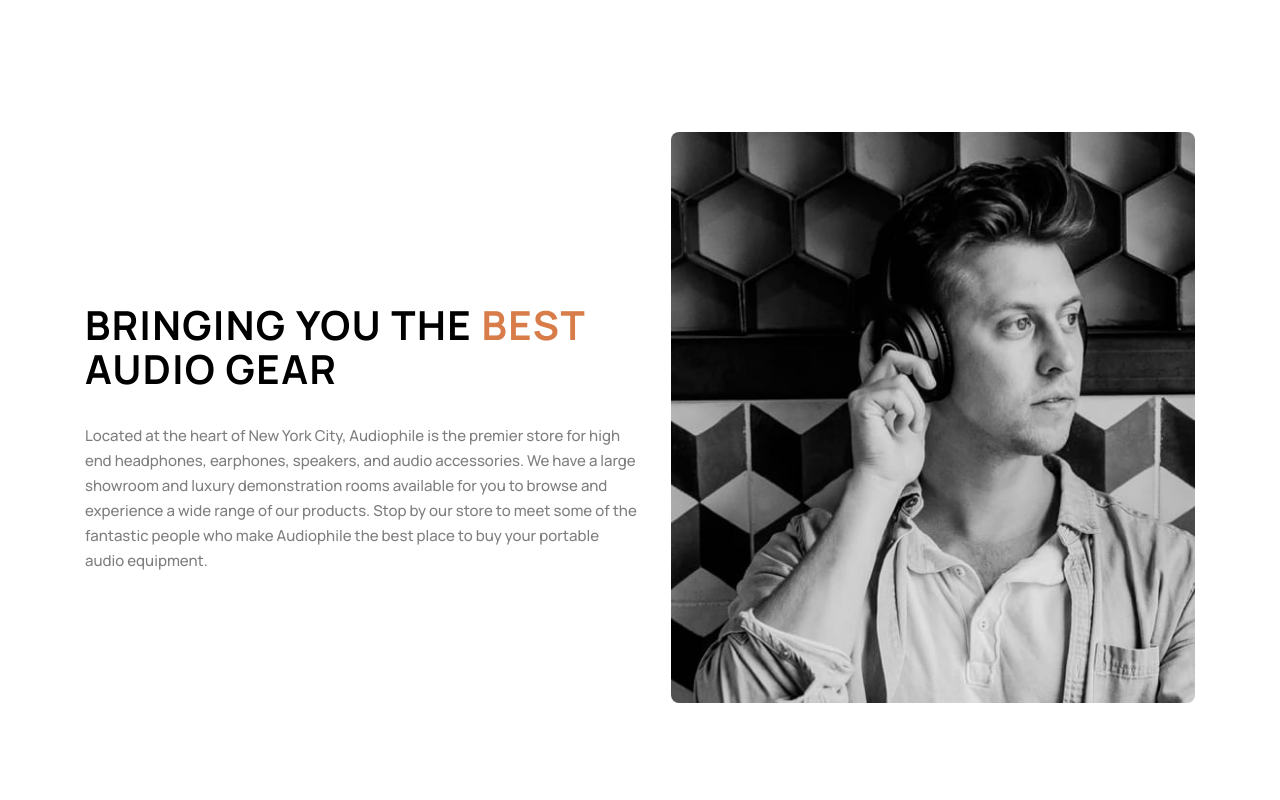
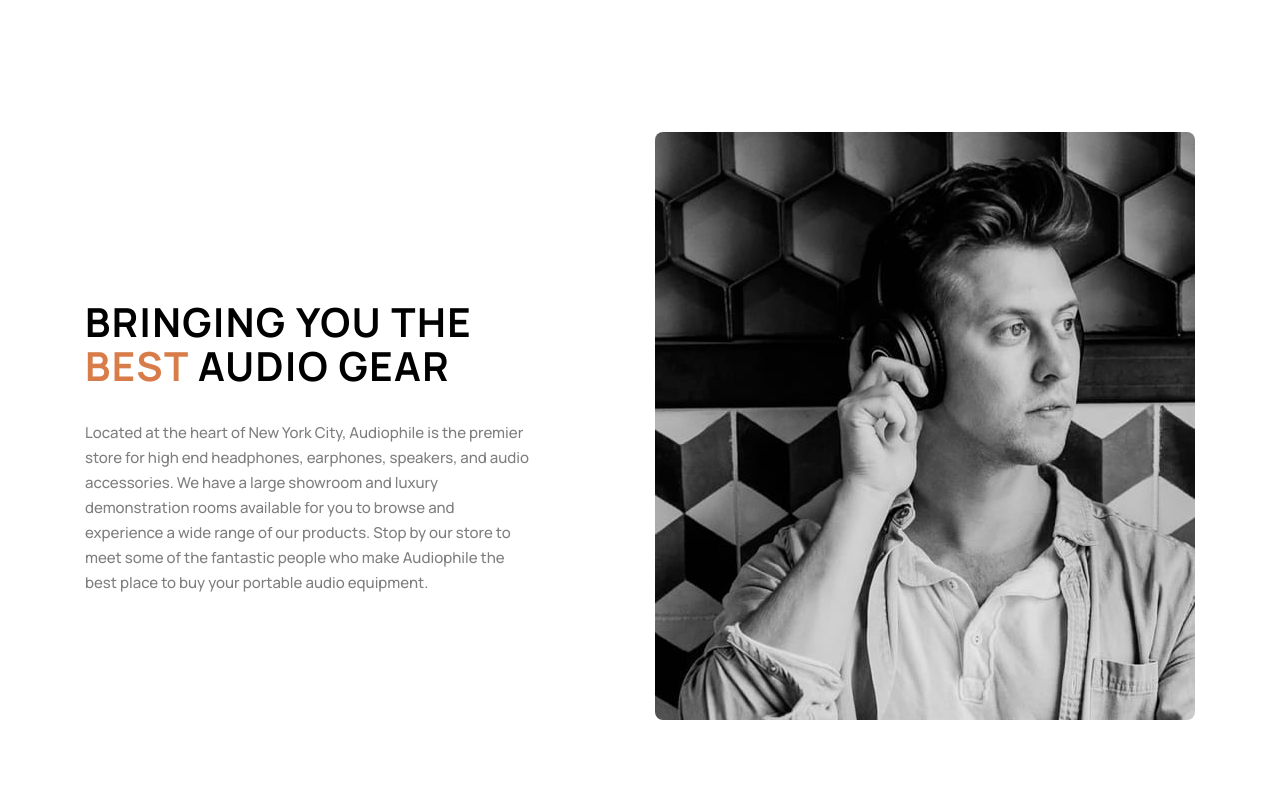
Before and after one commit to GridisBlueFeathers/audiophile-challenge, a React (Vite) app: page / in a window 1280 px wide. Shown: the part 2680-3480 px from the top of the page. Built offline with nearby package versions, Linux system fonts and the light colour scheme.

Commit message:
fix(about component): fixed desktop layout

```diff
--- a/src/components/about/About.scss
+++ b/src/components/about/About.scss
@@ -1,7 +1,6 @@
 @use "./../../scssVariables/scssVariables";
 
 .about {
-
 
     &.home__about {
         margin: 120px 0;
@@ -30,11 +29,16 @@
             display: flex;
             flex-direction: row-reverse;
             align-items: center;
+            justify-content: space-between;
             gap: 30px;
         }
     }
 
     article {
+        @media (min-width: 880px) {
+            max-width: 445px;
+        }
+
         h2 {
             font-weight: 700;
             font-size: 28px;
```
